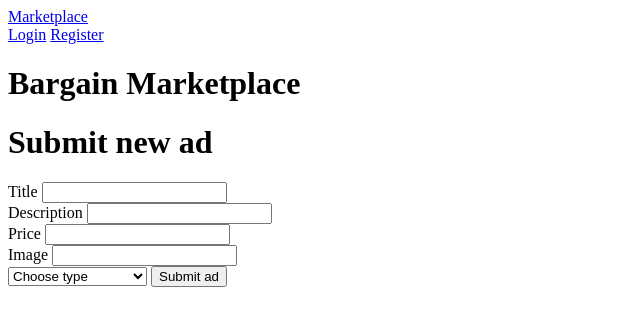
After one commit to filip7557/django-marketplace, a Django app: template marketplace/templates/marketplace/new.html in a window 1280 px wide. The commit adds this page. Shown: the top 326 px of the page, without its empty margins (0-640 px from the left). Run offline with Django 4.2, Linux system fonts and the light colour scheme; the template is opened without the code that fills it, so the values that code supplies are empty.

Commit message:
Add new.html

```diff
--- a/marketplace/templates/marketplace/base.html
+++ b/marketplace/templates/marketplace/base.html
@@ -8,12 +8,12 @@
 <body>
     <div>
         <a href="/">Marketplace</a>
-        <a href="{% url 'marketplace:new' %}">Submit new ad</a>
     </div>
     <div>
         {% if request.user.is_authenticated %}
             Prijavljen: <a href="{% url 'marketplace:profile' request.user.id %}">{{request.user.username}}</a></a>
             <a href="{% url 'logout' %}">Logout</a>
+            <a href="{% url 'marketplace:new' %}">Submit new ad</a>
         {% else %}
             <a href="{% url 'login' %}">Login</a>
             <a href="{% url 'marketplace:register' %}">Register</a>
--- /dev/null
+++ b/marketplace/templates/marketplace/new.html
@@ -0,0 +1,32 @@
+{%extends 'marketplace/base.html'%}
+
+{%block content%}
+    <h1>Submit new ad</h1>
+
+    <form action="" method="post">
+        {% csrf_token %}
+        <label for ="">Title</label>
+        <input type="text" name="title"> <br>
+
+        <label for ="">Description</label>
+        <input type="text" name="desc"> <br>
+
+        <label for ="">Price</label>
+        <input type="number" name="price"> <br>
+
+        <label for ="">Image</label>
+        <input type="text" name="image"> <br>
+
+        <select name="type">
+            <option selected disabled>Choose type</option>
+            <option value="all">All</option>
+            <option value="vehicles">Vehicles</option>
+            <option value="aa">Antiques & Artifacts</option>
+            <option value="mi">Music instruments</option>
+            <option value="art">Art</option>
+        </select>
+        <input type="submit" value="Submit ad">
+    </form>
+
+
+{%endblock content%}
```
Also changed, not shown: marketplace/views.py (+26 -2 lines), db.sqlite3.
